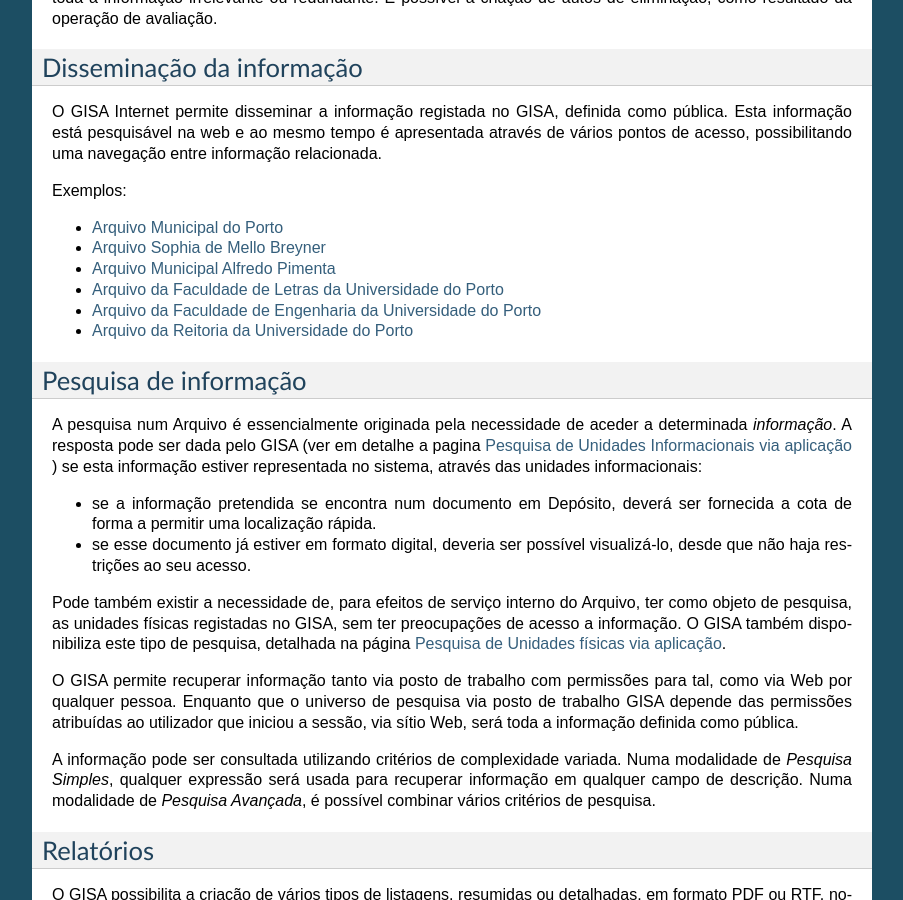
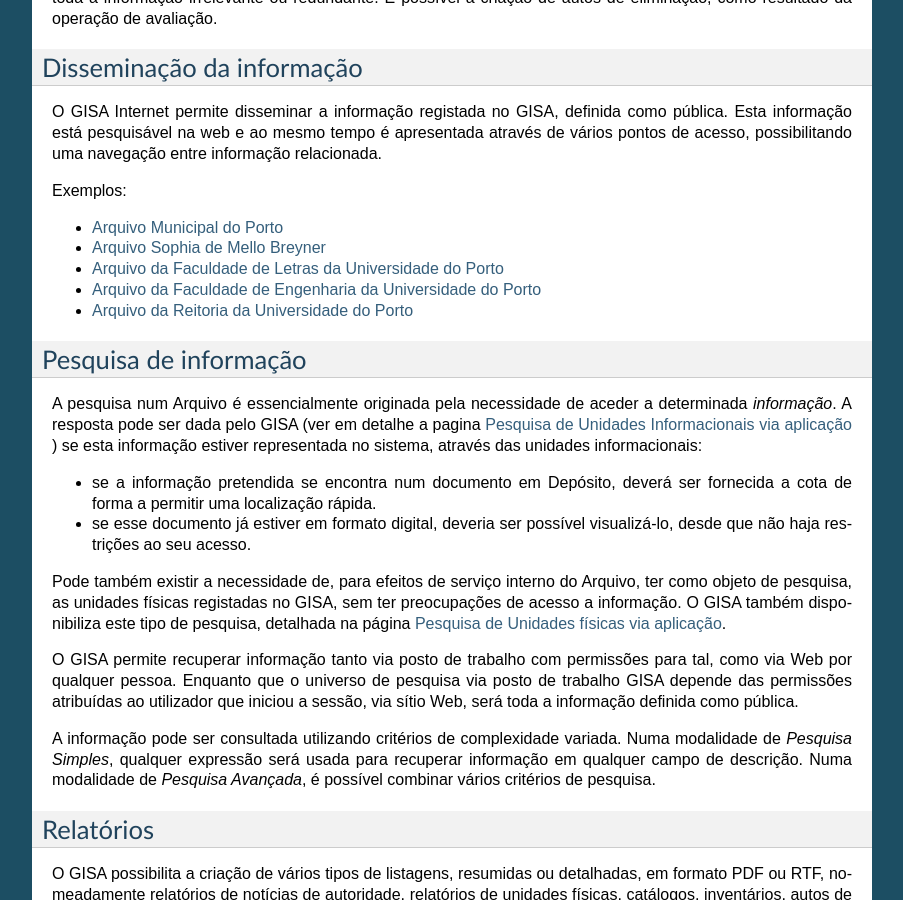
Before and after one commit to ParadigmaXis/gisa, a Sphinx documentation site: the page built from docs/introducao.rst, in a window 1280 px wide and 900 px high, scrolled down 2571 px. Shown: the whole window, without its empty margins (198-1101 px from the left). Built offline with Sphinx 7.4.7, drawn with Linux system fonts in a browser that asks for light colours; pages that are not in the unit, such as notebooks, are missing from menus.

Commit message:
GISA sites updated.

```diff
--- a/docs/introducao.rst
+++ b/docs/introducao.rst
@@ -193,7 +193,6 @@
 
 -  `Arquivo Municipal do Porto <http://gisaweb.cm-porto.pt/>`__
 -  `Arquivo Sophia de Mello Breyner <http://arquivo.cm-gaia.pt/>`__
--  `Arquivo Municipal Alfredo Pimenta <http://www.amap.com.pt/gisa/>`__
 -  `Arquivo da Faculdade de Letras da Universidade do
    Porto <http://catac.letras.up.pt/>`__
 -  `Arquivo da Faculdade de Engenharia da Universidade do
```
